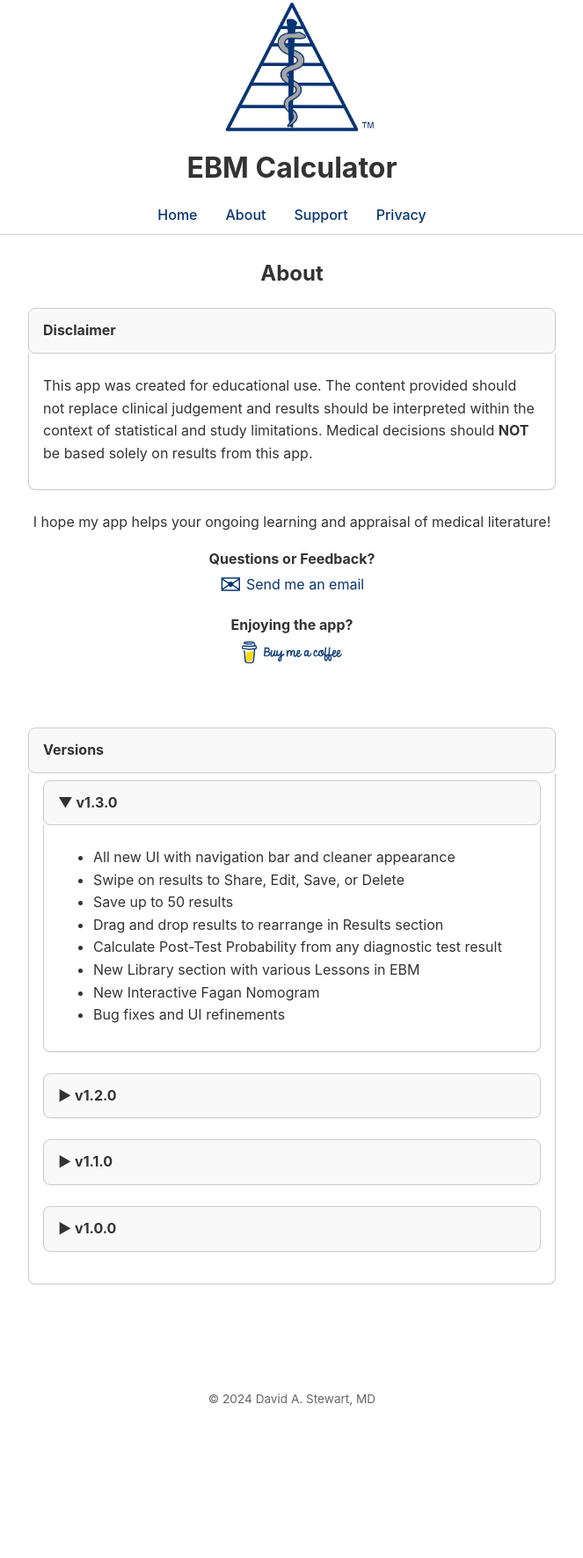
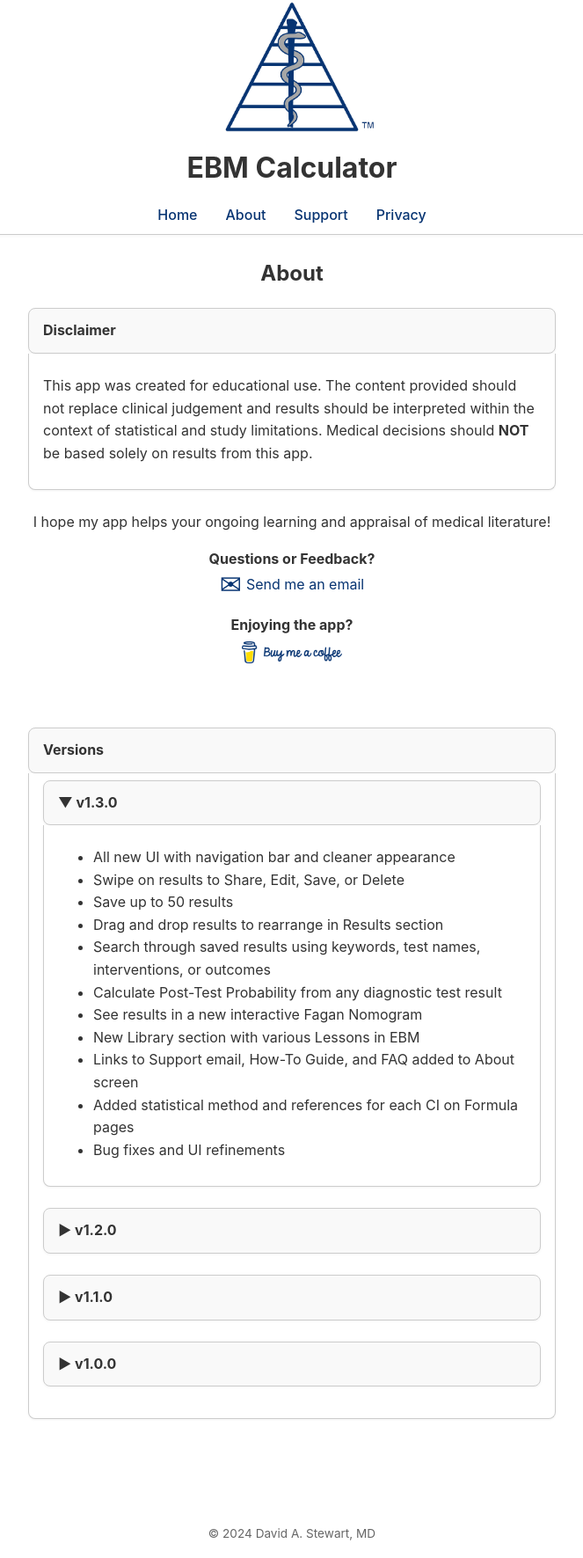
Before and after one commit to EBMCalculator/ebmcalculator.github.io, a Jekyll site: the page built from about.md, in a window 1280 px wide. Shown: the whole page at 88% size, without its empty margins (308-971 px from the left). Built offline with Jekyll 4.4.1, drawn with Linux system fonts in a browser that asks for light colours; before the commit the page ends 1617 px from its top, so only the background shows below that.

Commit message:
Update about.md

```diff
--- a/about.md
+++ b/about.md
@@ -71,9 +71,12 @@ title: About
             <li>Swipe on results to Share, Edit, Save, or Delete</li>
             <li>Save up to 50 results</li>
             <li>Drag and drop results to rearrange in Results section</li>
+            <li>Search through saved results using keywords, test names, interventions, or outcomes</li>
             <li>Calculate Post-Test Probability from any diagnostic test result</li>
+            <li>See results in a new interactive Fagan Nomogram</li>
             <li>New Library section with various Lessons in EBM</li>
-            <li>New Interactive Fagan Nomogram</li>
+            <li>Links to Support email, How-To Guide, and FAQ added to About screen</li>
+            <li>Added statistical method and references for each CI on Formula pages</li>
             <li>Bug fixes and UI refinements</li>
           </ul>
         </div>
```
